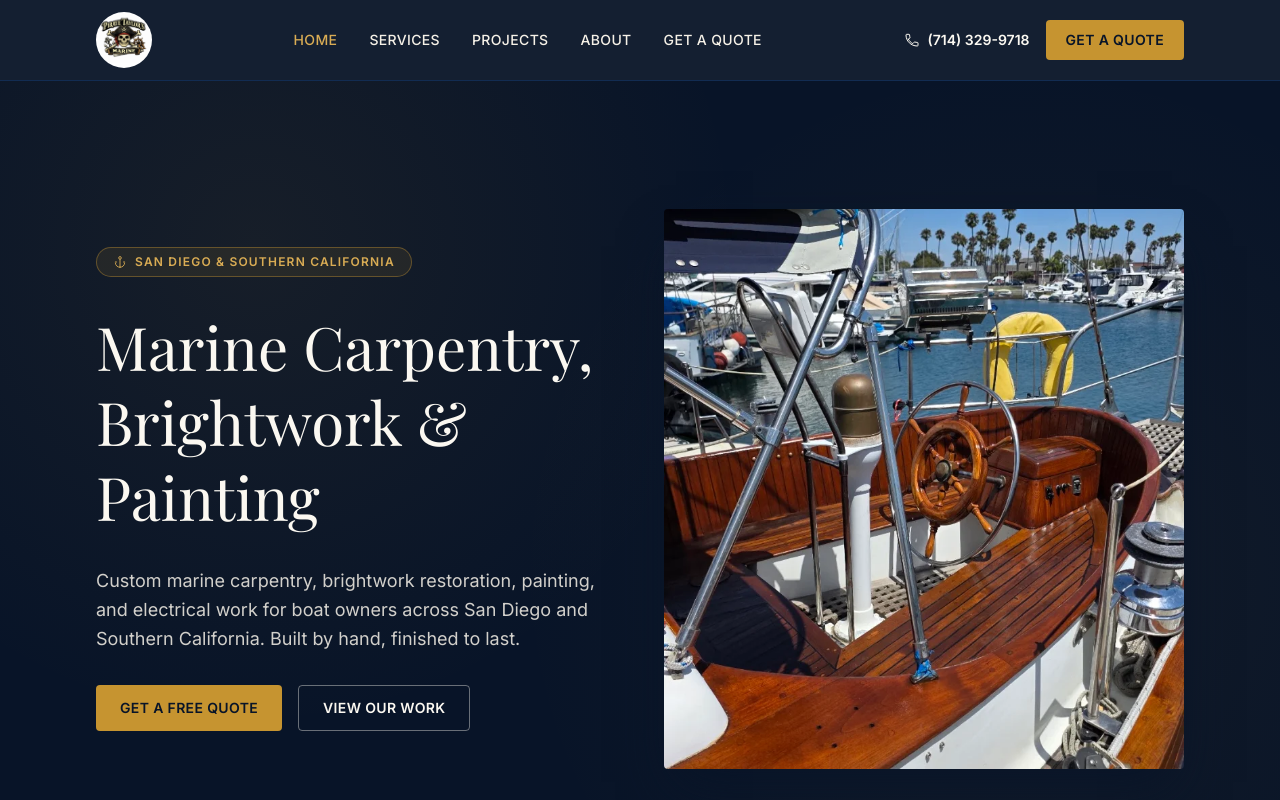
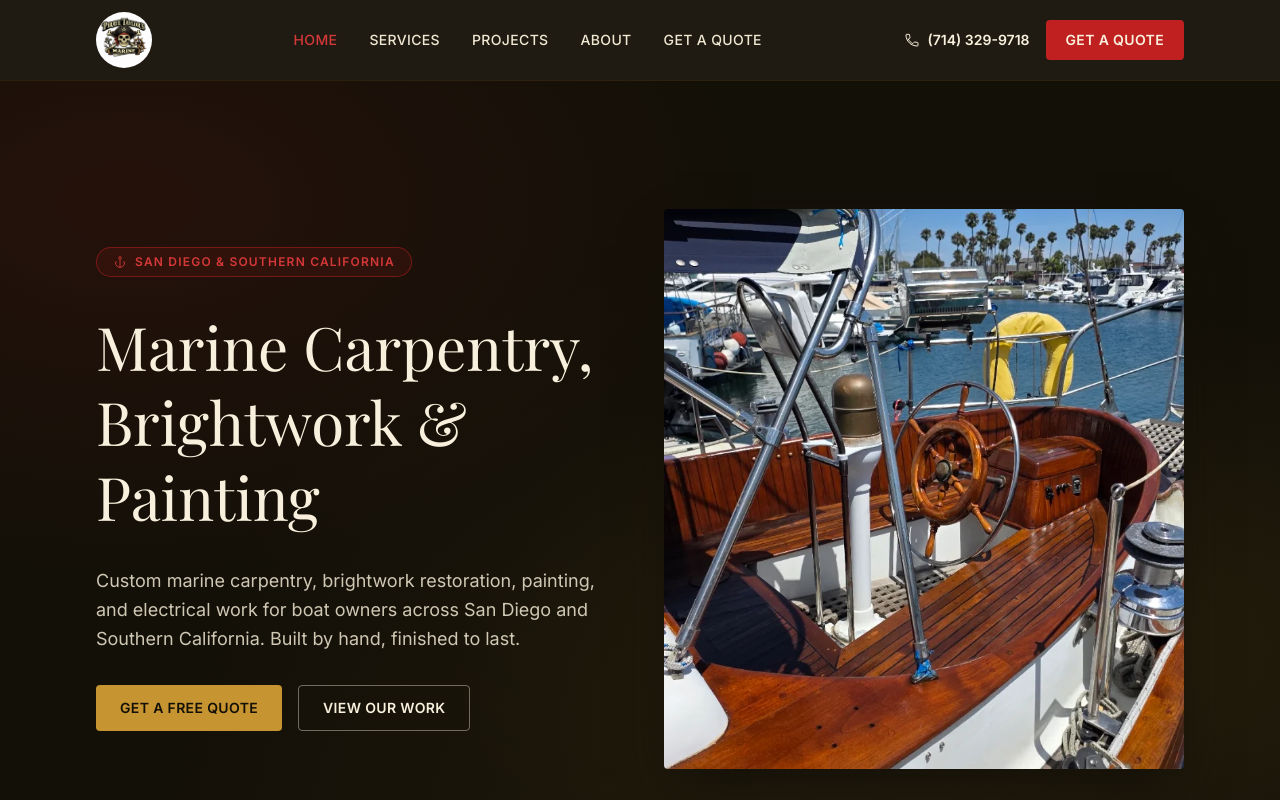
Before and after one commit to piratetaylorsmarine/pirate-taylors-marine, a Next.js app: page / in a window 1280 px wide. Shown: the top 800 px of the page. Built offline with nearby package versions, Linux system fonts and the light colour scheme.

Commit message:
Restyle to match logo: warm charcoal darks, parchment cream, pirate red accents

```diff
--- a/src/app/about/page.tsx
+++ b/src/app/about/page.tsx
@@ -37,7 +37,7 @@ export default function AboutPage() {
     <>
       <section className="wave-texture bg-navy-950 py-20 text-cream-100">
         <Container>
-          <span className="flex w-fit items-center gap-2 rounded-full border border-brass-500/40 bg-brass-500/10 px-4 py-1.5 text-xs font-semibold uppercase tracking-widest text-brass-400">
+          <span className="flex w-fit items-center gap-2 rounded-full border border-crimson-500/50 bg-crimson-500/10 px-4 py-1.5 text-xs font-semibold uppercase tracking-widest text-crimson-400">
             <AnchorIcon className="h-3.5 w-3.5" />
             About
           </span>
--- a/src/app/contact/page.tsx
+++ b/src/app/contact/page.tsx
@@ -28,7 +28,7 @@ export default function ContactPage() {
     <>
       <section className="wave-texture bg-navy-950 py-20 text-cream-100">
         <Container>
-          <span className="flex w-fit items-center gap-2 rounded-full border border-brass-500/40 bg-brass-500/10 px-4 py-1.5 text-xs font-semibold uppercase tracking-widest text-brass-400">
+          <span className="flex w-fit items-center gap-2 rounded-full border border-crimson-500/50 bg-crimson-500/10 px-4 py-1.5 text-xs font-semibold uppercase tracking-widest text-crimson-400">
             <AnchorIcon className="h-3.5 w-3.5" />
             Contact
           </span>
--- a/src/app/gallery/page.tsx
+++ b/src/app/gallery/page.tsx
@@ -44,7 +44,7 @@ export default function GalleryPage() {
     <>
       <section className="wave-texture bg-navy-950 py-20 text-cream-100">
         <Container>
-          <span className="flex w-fit items-center gap-2 rounded-full border border-brass-500/40 bg-brass-500/10 px-4 py-1.5 text-xs font-semibold uppercase tracking-widest text-brass-400">
+          <span className="flex w-fit items-center gap-2 rounded-full border border-crimson-500/50 bg-crimson-500/10 px-4 py-1.5 text-xs font-semibold uppercase tracking-widest text-crimson-400">
             <AnchorIcon className="h-3.5 w-3.5" />
             Gallery
           </span>
--- a/src/app/globals.css
+++ b/src/app/globals.css
@@ -1,16 +1,17 @@
 @import "tailwindcss";
 
 :root {
-  --background: #f6f1e7;
-  --foreground: #10203a;
+  --background: #f0e8d2;
+  --foreground: #131008;
 }
 
 @theme inline {
-  --color-navy-950: #081428;
-  --color-navy-900: #0c1f3b;
-  --color-navy-800: #122c52;
-  --color-navy-700: #1a3d6e;
-  --color-navy-600: #26538f;
+  /* Warm charcoal — pulled from the logo's near-black background */
+  --color-navy-950: #131008;
+  --color-navy-900: #1d1609;
+  --color-navy-800: #2e210e;
+  --color-navy-700: #422f14;
+  --color-navy-600: #5c4220;
 
   --color-teak-700: #5c3c22;
   --color-teak-600: #7a4f2c;
@@ -18,13 +19,20 @@
   --color-teak-300: #c99b6c;
   --color-teak-200: #e3caa8;
 
+  /* Brass/gold — matches the logo's banner scroll and lettering highlights */
   --color-brass-500: #c69430;
   --color-brass-400: #d9ac54;
   --color-brass-300: #e7c682;
 
-  --color-cream-100: #fbf8f1;
-  --color-cream-200: #f6f1e7;
-  --color-cream-300: #ece1cc;
+  /* Parchment cream — matches the logo's lettering */
+  --color-cream-100: #f8f0dc;
+  --color-cream-200: #f0e8d2;
+  --color-cream-300: #e2d4b0;
+
+  /* Crimson red — pulled from the logo's pirate bandana */
+  --color-crimson-600: #a01818;
+  --color-crimson-500: #c02020;
+  --color-crimson-400: #d43838;
 
   --color-background: var(--background);
   --color-foreground: var(--foreground);
@@ -59,12 +67,10 @@ body {
   border-color: var(--color-brass-500);
 }
 
-/* Subtle wave texture used behind hero / CTA sections */
+/* Subtle texture used behind hero / CTA sections — warm charcoal with brass & crimson glows */
 .wave-texture {
-  background-image: radial-gradient(
-      circle at 20% 20%,
-      rgba(198, 148, 48, 0.08),
-      transparent 40%
-    ),
-    radial-gradient(circle at 80% 60%, rgba(198, 148, 48, 0.06), transparent 45%);
+  background-image:
+    radial-gradient(ellipse at 10% 15%, rgba(192, 32, 32, 0.10), transparent 38%),
+    radial-gradient(ellipse at 85% 70%, rgba(198, 148, 48, 0.10), transparent 42%),
+    radial-gradient(ellipse at 50% 100%, rgba(198, 148, 48, 0.05), transparent 55%);
 }
--- a/src/app/page.tsx
+++ b/src/app/page.tsx
@@ -63,7 +63,7 @@ export default function Home() {
       <section className="wave-texture relative overflow-hidden bg-navy-950 text-cream-100">
         <Container className="relative grid grid-cols-1 items-center gap-12 py-24 sm:py-32 lg:grid-cols-2">
           <div className="flex flex-col items-start gap-8">
-            <span className="flex items-center gap-2 rounded-full border border-brass-500/40 bg-brass-500/10 px-4 py-1.5 text-xs font-semibold uppercase tracking-widest text-brass-400">
+            <span className="flex items-center gap-2 rounded-full border border-crimson-500/50 bg-crimson-500/10 px-4 py-1.5 text-xs font-semibold uppercase tracking-widest text-crimson-400">
               <AnchorIcon className="h-3.5 w-3.5" />
               {business.serviceArea}
             </span>
@@ -158,7 +158,7 @@ export default function Home() {
       </section>
 
       {/* Recent Work photo showcase */}
-      <section className="py-20 bg-cream-50">
+      <section className="py-20 bg-cream-300/40">
         <Container>
           <div className="flex items-end justify-between mb-10">
             <div>
--- a/src/app/projects/page.tsx
+++ b/src/app/projects/page.tsx
@@ -115,7 +115,7 @@ export default function ProjectsPage() {
     <>
       <section className="wave-texture bg-navy-950 py-20 text-cream-100">
         <Container>
-          <span className="flex w-fit items-center gap-2 rounded-full border border-brass-500/40 bg-brass-500/10 px-4 py-1.5 text-xs font-semibold uppercase tracking-widest text-brass-400">
+          <span className="flex w-fit items-center gap-2 rounded-full border border-crimson-500/50 bg-crimson-500/10 px-4 py-1.5 text-xs font-semibold uppercase tracking-widest text-crimson-400">
             <AnchorIcon className="h-3.5 w-3.5" />
             Past Projects
           </span>
--- a/src/app/services/page.tsx
+++ b/src/app/services/page.tsx
@@ -45,7 +45,7 @@ export default function ServicesPage() {
     <>
       <section className="wave-texture bg-navy-950 py-20 text-cream-100">
         <Container>
-          <span className="flex w-fit items-center gap-2 rounded-full border border-brass-500/40 bg-brass-500/10 px-4 py-1.5 text-xs font-semibold uppercase tracking-widest text-brass-400">
+          <span className="flex w-fit items-center gap-2 rounded-full border border-crimson-500/50 bg-crimson-500/10 px-4 py-1.5 text-xs font-semibold uppercase tracking-widest text-crimson-400">
             <AnchorIcon className="h-3.5 w-3.5" />
             Services
           </span>
--- a/src/components/Header.tsx
+++ b/src/components/Header.tsx
@@ -35,7 +35,7 @@ export function Header() {
                 key={link.href}
                 href={link.href}
                 className={`text-sm font-medium tracking-wide uppercase transition-colors ${
-                  active ? "text-brass-400" : "text-cream-200 hover:text-brass-400"
+                  active ? "text-crimson-400" : "text-cream-200 hover:text-crimson-400"
                 }`}
               >
                 {link.label}
@@ -47,14 +47,14 @@ export function Header() {
         <div className="hidden items-center gap-4 lg:flex">
           <a
             href={`tel:${business.phoneTel}`}
-            className="flex items-center gap-2 text-sm font-semibold text-cream-100 hover:text-brass-400"
+            className="flex items-center gap-2 text-sm font-semibold text-cream-100 hover:text-crimson-400"
           >
             <PhoneIcon className="h-4 w-4" />
             {business.phoneDisplay}
           </a>
           <Link
             href="/contact"
-            className="rounded-sm bg-brass-500 px-5 py-2.5 text-sm font-semibold uppercase tracking-wide text-navy-950 transition-colors hover:bg-brass-400"
+            className="rounded-sm bg-crimson-500 px-5 py-2.5 text-sm font-semibold uppercase tracking-wide text-cream-100 transition-colors hover:bg-crimson-600"
           >
             Get a Quote
           </Link>
@@ -80,8 +80,8 @@ export function Header() {
                 onClick={() => setOpen(false)}
                 className={`rounded px-2 py-3 text-base font-medium uppercase tracking-wide ${
                   pathname === link.href
-                    ? "text-brass-400"
-                    : "text-cream-200 hover:text-brass-400"
+                    ? "text-crimson-400"
+                    : "text-cream-200 hover:text-crimson-400"
                 }`}
               >
                 {link.label}
```
